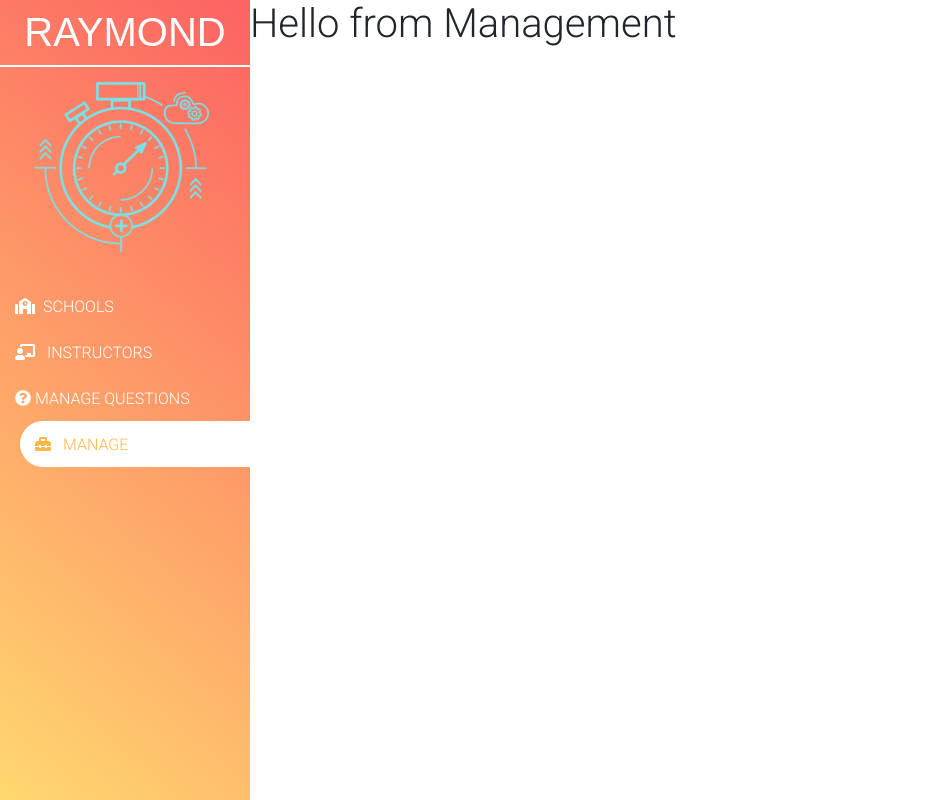
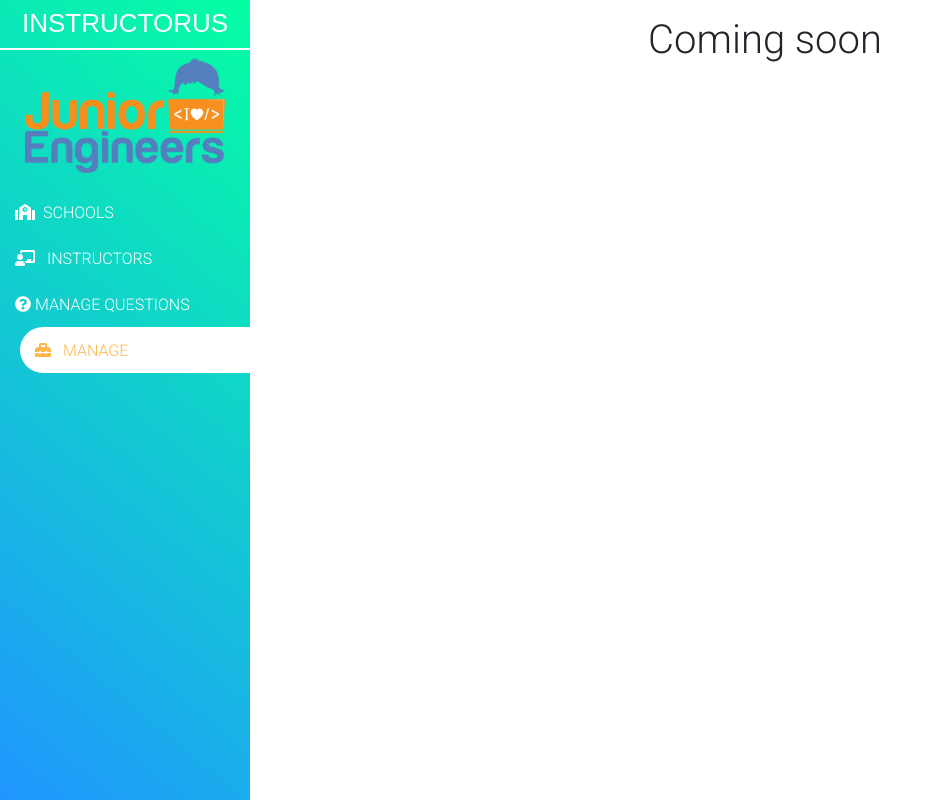
Before and after one commit to Erayus/Instructorus, a React (Create React App) app: page /admin/manage in a window 1280 px wide. Shown: the whole page, without its empty margins (0-942 px from the left). Built offline with nearby package versions, Linux system fonts and the light colour scheme; no server answers; the database is empty.

Commit message:
[Update] Retouched

```diff
--- a/package.json
+++ b/package.json
@@ -29,7 +29,8 @@
     "start": "react-scripts start",
     "build": "react-scripts build",
     "test": "react-scripts test",
-    "eject": "react-scripts eject"
+    "eject": "react-scripts eject",
+    "deploy": "npm run build && webotron sync ./build instructorus.erayus.com"
   },
   "eslintConfig": {
     "extends": "react-app"
--- a/src/components/Navigation/SideNav/SideNav.component.jsx
+++ b/src/components/Navigation/SideNav/SideNav.component.jsx
@@ -1,5 +1,5 @@
 import React from 'react';
-import Logo from '../../../assets/erayus-logo.png';
+import Logo from '../../../assets/Junior Engineers_HR_CMYK.png';
 import classes from './SideNav.module.css';
 import {NavLink} from 'react-router-dom'
 import { MDBIcon } from "mdbreact";
@@ -7,12 +7,12 @@ import { MDBIcon } from "mdbreact";
 const SideNav = (props) => {
     return  (
         <React.Fragment>
-            <div className={[classes.SideNav, "peach-gradient", "text-center"].join(" ")}>
-                <div className="pt-2"style={{height: '67px', borderBottom: '2px solid white'}}>
-                    <h2 style={{fontFamily: "Teko, sans-serif", fontSize: '40px'}}>RAYMOND</h2>
+            <div className={[classes.SideNav, "aqua-gradient", "text-center"].join(" ")}>
+                <div className="pt-2"style={{height: '50px', borderBottom: '2px solid white'}}>
+                    <h2 style={{fontFamily: "Teko, sans-serif", fontSize: '26px'}}>INSTRUCTORUS</h2>
                 </div>
                 <div className={classes.Logo}>
-                    <img className="mb-3" src={Logo} alt="Logo" style={{width: '80%', fontWeight: 'bolder'}}/>
+                    <img className="mb-3 mt-2" src={Logo} alt="Logo" style={{width: '80%', fontWeight: 'bolder'}}/>
                 </div>
                 <nav>
                    <ul>
--- a/src/components/Navigation/SideNav/SideNav.module.css
+++ b/src/components/Navigation/SideNav/SideNav.module.css
@@ -8,9 +8,10 @@
     max-width: 70%;
     box-sizing: border-box;
     padding: 0px 0px;
-    transition: transform 0.3s ease-out;
+    transition: all 0.3s cubic-bezier(0.6, -0.28, 0.735, 0.045);
     color: white;
 }
+
 .SideNav ul {
     list-style: none;
     text-align: left;
@@ -29,6 +30,7 @@
     display: block;
     height: 100%;
     width: 92%;
+    transition: all 0.3s cubic-bezier(0.6, -0.28, 0.735, 0.045);
     box-sizing: border-box;
 }
 
--- a/src/components/UI/Modal/Modal.js
+++ b/src/components/UI/Modal/Modal.js
@@ -25,7 +25,7 @@ class Modal extends Component{
                      }}>
                     <MDBCardBody>
                         <MDBCardHeader
-                            className="form-header warm-flame-gradient rounded mb-5"
+                            className="form-header blue-gradient rounded mb-5"
                             style={{marginTop: "-50px"}}
                         >
                             <h3 className="my-3 text-center text-white">
@@ -36,9 +36,9 @@ class Modal extends Component{
                         {this.props.children}
 
 
-                        <MDBModalFooter>
+                        {/* <MDBModalFooter>
 
-                        </MDBModalFooter>
+                        </MDBModalFooter> */}
                     </MDBCardBody>
                 </MDBCard>
 
--- a/src/hoc/Admin/InstructorsReport/InstructorsReports.tsx
+++ b/src/hoc/Admin/InstructorsReport/InstructorsReports.tsx
@@ -8,11 +8,11 @@ const InstructorsReports: React.FC = () => {
     //     setIsOpen(false);
     // }
     return (
-        <React.Fragment>
-            <h1>Hello</h1>
+        <div className="p-3 text-center ">
+            <h1>Coming soon</h1>
 
 
-        </React.Fragment>
+        </div>
     )
 }
 
--- a/src/hoc/Admin/Manage/Manage.tsx
+++ b/src/hoc/Admin/Manage/Manage.tsx
@@ -2,9 +2,11 @@ import React from 'react'
 
 const Management = () => {
     return (
-        <div>
-            <h1>Hello from Management</h1>
-        </div>
+        <div className="p-3 text-center ">
+        <h1>Coming soon</h1>
+
+
+    </div>
     )
 }
 
--- a/src/hoc/Admin/QuestionManage/QuestionManage.tsx
+++ b/src/hoc/Admin/QuestionManage/QuestionManage.tsx
@@ -24,7 +24,7 @@ const QuestionManage = () => {
     return (
         <div className="px-3">
             <MDBRow className="mt-2 mb-4" end>
-                <MDBBtn gradient="peach"  onClick={()=> setIsModalOpen(true)}><MDBIcon far icon="question-circle mr-2" />ADD NEW QUESTION</MDBBtn>
+                <MDBBtn gradient="aqua"  onClick={()=> setIsModalOpen(true)}><MDBIcon far icon="question-circle mr-2" />ADD NEW QUESTION</MDBBtn>
             </MDBRow>
 
             <MDBRow>
--- a/src/hoc/Admin/SchoolsReport/SchoolsReport.tsx
+++ b/src/hoc/Admin/SchoolsReport/SchoolsReport.tsx
@@ -28,7 +28,7 @@ const SchoolsReport: React.FC<RouteComponentProps>= ({history}) => {
     return (
         <div className="px-3">
             <MDBRow className="mt-2 mb-4" end>
-                <MDBBtn gradient="peach"  onClick={()=> setIsModalOpen(true)}>ADD NEW SCHOOL</MDBBtn>
+                <MDBBtn gradient="aqua"  onClick={()=> setIsModalOpen(true)}>ADD NEW SCHOOL</MDBBtn>
             </MDBRow>
             <MDBRow className="mt-2 mb-5" end>
                 <MDBCol>
@@ -83,7 +83,7 @@ const SchoolsReport: React.FC<RouteComponentProps>= ({history}) => {
                                 <MDBCardBody>
                                     <MDBCardTitle>{school.name}</MDBCardTitle>
 
-                                <MDBBtn color="blue" className="mx-auto btn-block" onClick={() => selectSchoolHandler(school.id)} >View</MDBBtn>
+                                <MDBBtn color="orange" className="mx-auto btn-block" onClick={() => selectSchoolHandler(school.id)} >View</MDBBtn>
                                 </MDBCardBody>
                             </MDBCard>
                         </MDBCol>
```
Also changed, not shown: src/assets/Junior Engineers_HR_CMYK.png (added).
